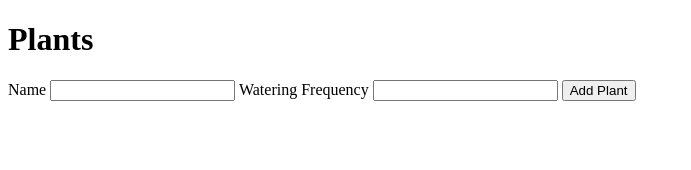
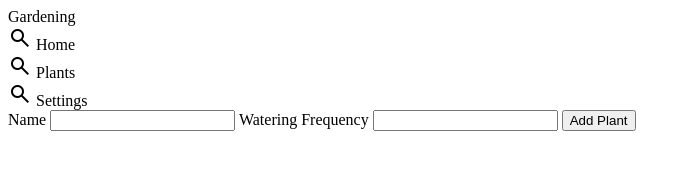
Before and after one commit to samchristywork/garden, a plain HTML site: page index.html in a window 1280 px wide. Shown: the whole page, without its empty margins (0-691 px from the left). Drawn offline with nearby package versions, Linux system fonts and the light colour scheme; no server answers.

Commit message:
feat: Add support for Google Material icons
Material icons can now be loaded. I will use them for the side bar.

```diff
--- a/index.html
+++ b/index.html
@@ -6,15 +6,34 @@
     <meta charset="utf-8" />
     <meta http-equiv="Content-type" content="text/html; charset=utf-8" />
     <meta name="viewport" content="width=device-width, initial-scale=1" />
+    <link rel="stylesheet" href="https://fonts.googleapis.com/css2?family=Material+Symbols+Outlined:opsz,wght,FILL,GRAD@20..48,100..700,0..1,-50..200" />
     <style type="text/css">
+.material-symbols-outlined {
+  font-variation-settings:
+  'FILL' 0,
+  'wght' 400,
+  'GRAD' 0,
+  'opsz' 24
+}
     </style>
 </head>
 
 <body>
-<div>
-  <div>
-    <h1>Plants</h1>
-    <table id="plants"></table>
+  <header>Gardening</header>
+<div class="all">
+  <div class="sidebar">
+    <div class="sidebar-item">
+      <span class="material-symbols-outlined">search</span>
+      Home
+    </div>
+    <div class="sidebar-item">
+      <span class="material-symbols-outlined">search</span>
+      Plants
+    </div>
+    <div class="sidebar-item">
+      <span class="material-symbols-outlined">search</span>
+      Settings
+    </div>
   </div>
   <form action="/add-plant" method="post">
     <label for="name">Name</label>
```
